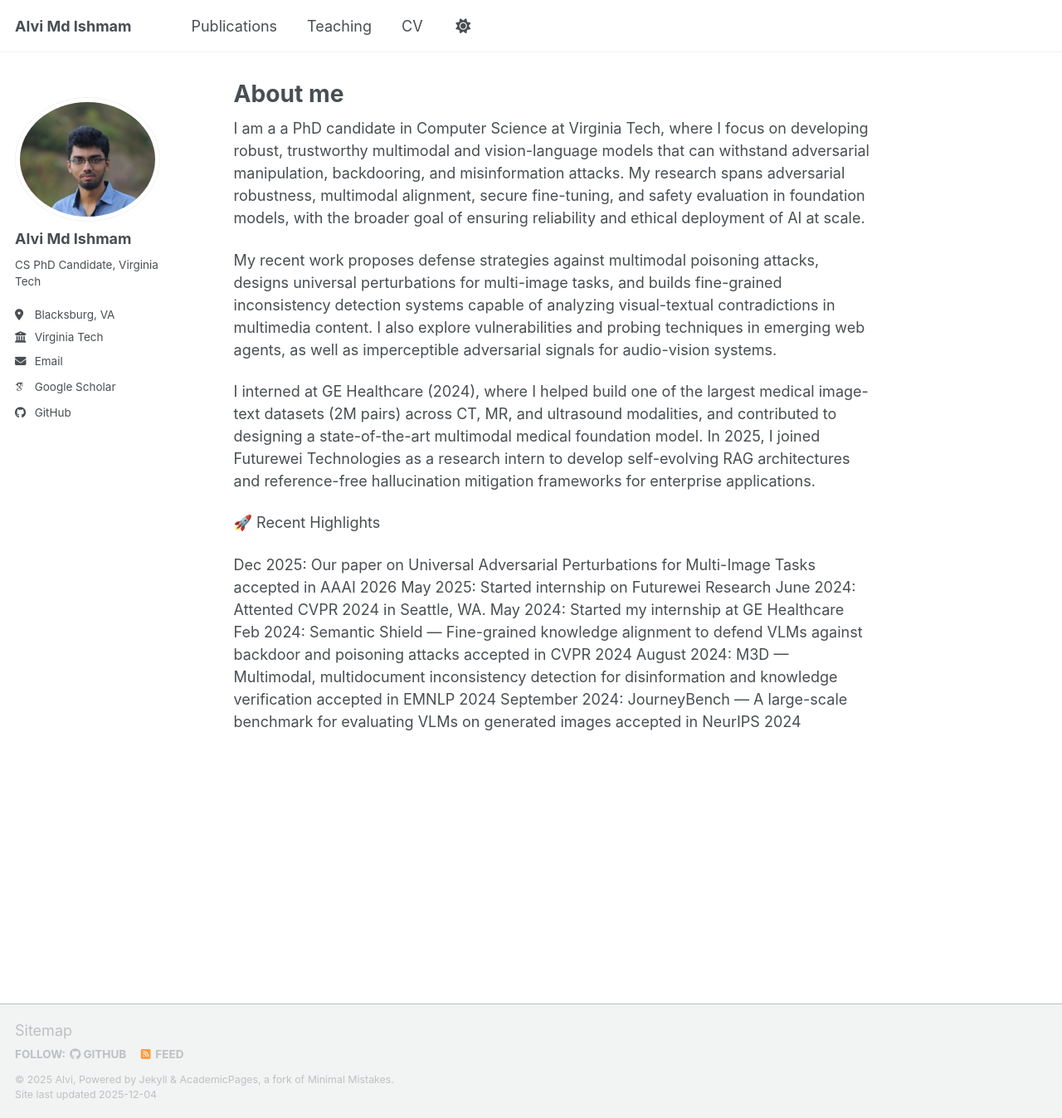
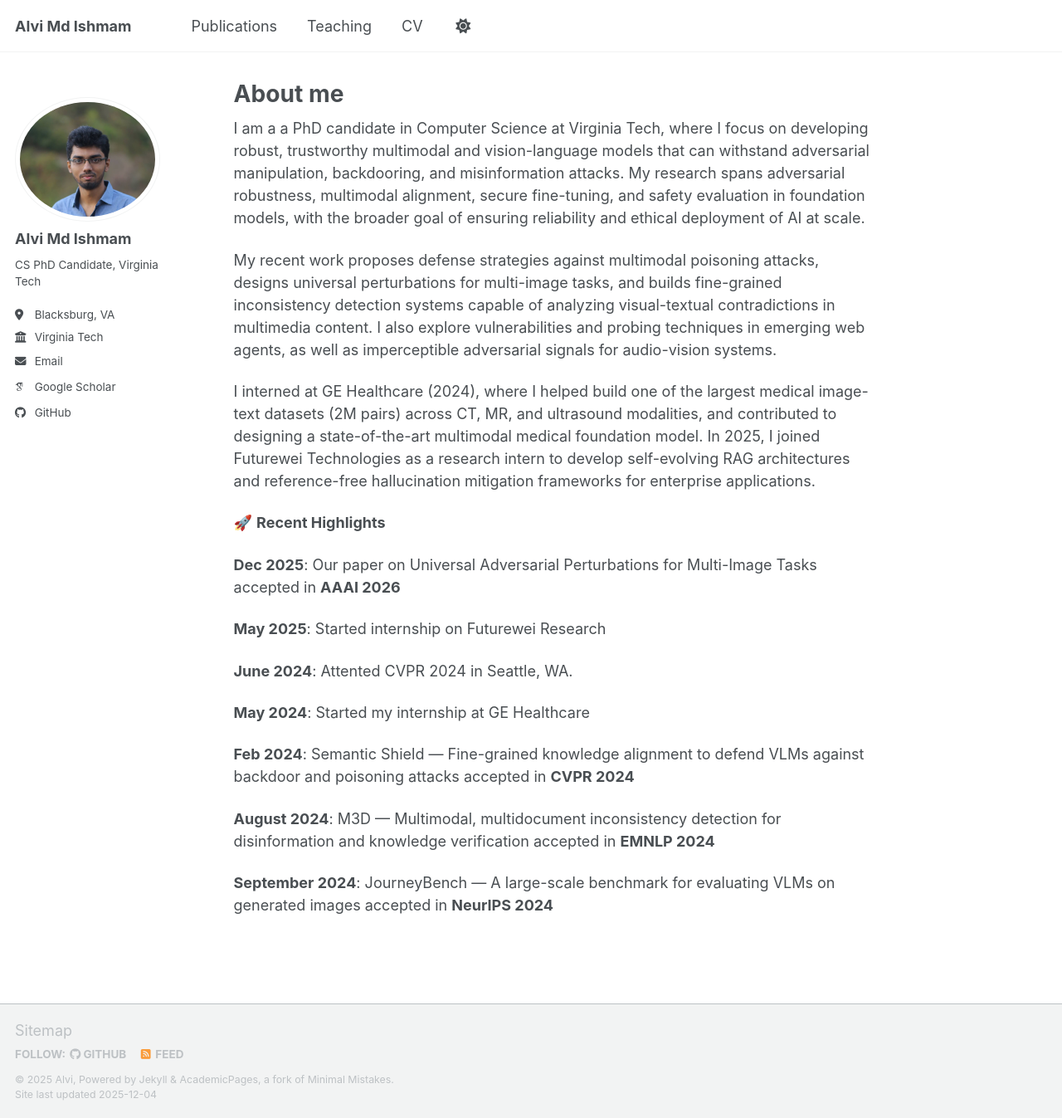
Before and after one commit to IshmamAlvi/ishmamalvi.github.io, a Jekyll site: the page built from _pages/about.md, in a window 1280 px wide and 1347 px high. Shown: the whole window at 83% size. Built offline with Jekyll 4.4.1, drawn with Linux system fonts in a browser that asks for light colours; some web fonts are replaced; a script bundle is joined from its source files by our own code; library files that are not in the unit come from our copies.

Commit message:
Enhance formatting of recent highlights in about.md
Formatted recent highlights section with bold text for emphasis.

```diff
--- a/_pages/about.md
+++ b/_pages/about.md
@@ -13,12 +13,18 @@ My recent work proposes defense strategies against multimodal poisoning attacks,
 
 I interned at GE Healthcare (2024), where I helped build one of the largest medical image-text datasets (2M pairs) across CT, MR, and ultrasound modalities, and contributed to designing a state-of-the-art multimodal medical foundation model. In 2025, I joined Futurewei Technologies as a research intern to develop self-evolving RAG architectures and reference-free hallucination mitigation frameworks for enterprise applications.
 
-🚀 Recent Highlights
+🚀 **Recent Highlights**
 
-Dec 2025: Our paper on Universal Adversarial Perturbations for Multi-Image Tasks accepted in AAAI 2026
-May 2025: Started internship on Futurewei Research
-June 2024: Attented CVPR 2024 in Seattle, WA.
-May 2024: Started my internship at GE Healthcare
-Feb 2024: Semantic Shield — Fine-grained knowledge alignment to defend VLMs against backdoor and poisoning attacks accepted in CVPR 2024
-August 2024: M3D — Multimodal, multidocument inconsistency detection for disinformation and knowledge verification accepted in EMNLP 2024
-September 2024: JourneyBench — A large-scale benchmark for evaluating VLMs on generated images accepted in NeurIPS 2024
+**Dec 2025**: Our paper on Universal Adversarial Perturbations for Multi-Image Tasks accepted in **AAAI 2026**
+
+**May 2025**: Started internship on Futurewei Research
+
+**June 2024**: Attented CVPR 2024 in Seattle, WA.
+
+**May 2024**: Started my internship at GE Healthcare
+
+**Feb 2024**: Semantic Shield — Fine-grained knowledge alignment to defend VLMs against backdoor and poisoning attacks accepted in **CVPR 2024**
+
+**August 2024**: M3D — Multimodal, multidocument inconsistency detection for disinformation and knowledge verification accepted in **EMNLP 2024**
+
+**September 2024**: JourneyBench — A large-scale benchmark for evaluating VLMs on generated images accepted in **NeurIPS 2024**
```
